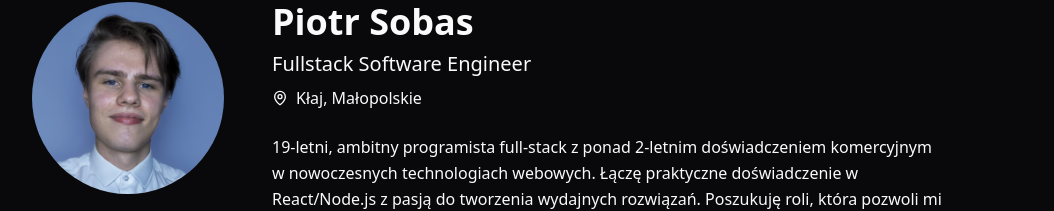
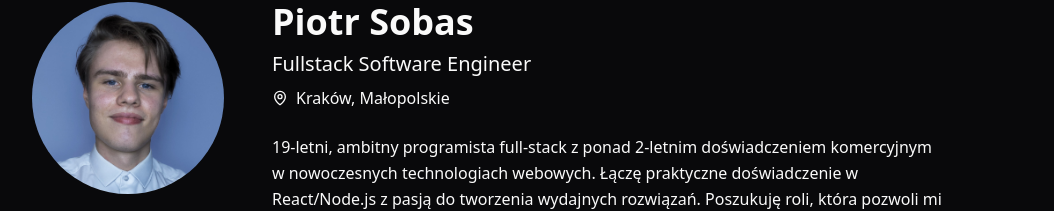
Before and after one commit to SpaghettiMaster545/SpaghettiMaster545.github.io, a React (Create React App) app in the folder my-app/: page / in a window 1280 px wide. Shown: the part 126-337 px from the top of the page, without its empty margins (112-1166 px from the left). Built offline with nearby package versions, Linux system fonts and the light colour scheme.

Commit message:
#3 - Updated location

```diff
--- a/my-app/src/minimalCV.tsx
+++ b/my-app/src/minimalCV.tsx
@@ -44,7 +44,7 @@ const MinimalCV = () => {
               <h2 className="text-xl ">{t.header.role}</h2>
               <div className="flex items-center justify-center md:justify-start gap-2 ">
                 <MapPin className="h-4 w-4" />
-                <span>Kłaj, Małopolskie</span>
+                <span>Kraków, Małopolskie</span>
               </div>
             </div>
 
```
